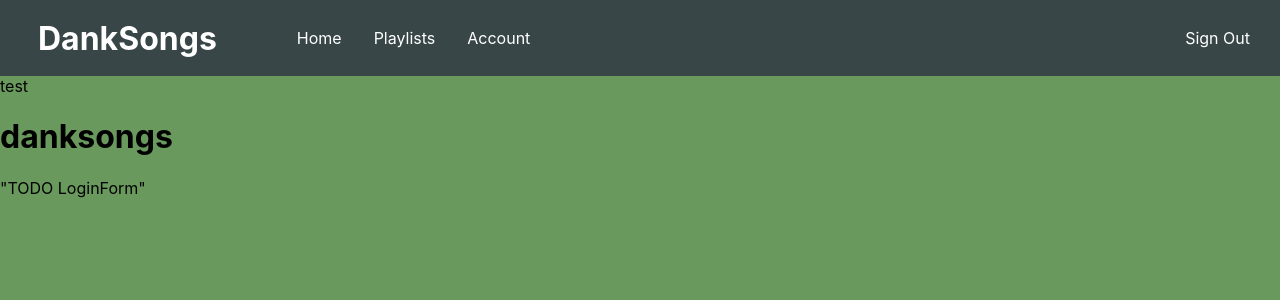
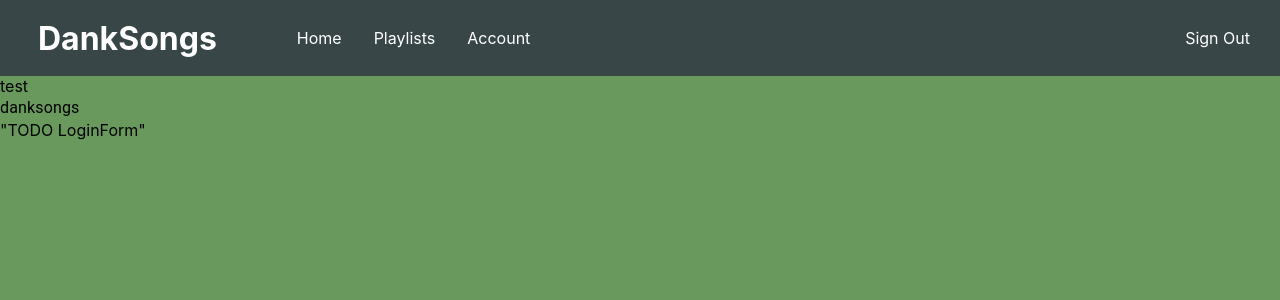
Before and after one commit to mitchrule/danksongs, a Next.js app in the folder ui/: page / in a window 1280 px wide. Shown: the top 300 px of the page. Built offline with nearby package versions, Linux system fonts and the light colour scheme.

Commit message:
Add Typography

```diff
--- a/ui/components/Title.tsx
+++ b/ui/components/Title.tsx
@@ -1,7 +1,8 @@
+import { Box, Typography } from "@material-ui/core";
+import { Container } from "next/app";
+
 export default function Title() {
   return (
-    <>
-      <h1>danksongs</h1>
-    </>
+      <Typography>danksongs</Typography>
   );
 }
--- a/ui/styles/Title.module.css
+++ b/ui/styles/Title.module.css
@@ -1 +1,7 @@
 @import url("https://fonts.googleapis.com/css2?family=Quicksand:wght@345&display=swap");
+
+.Typography {
+  font-family: "Quicksand";
+  font-style: normal;
+  font-weight: 700;
+}
```
